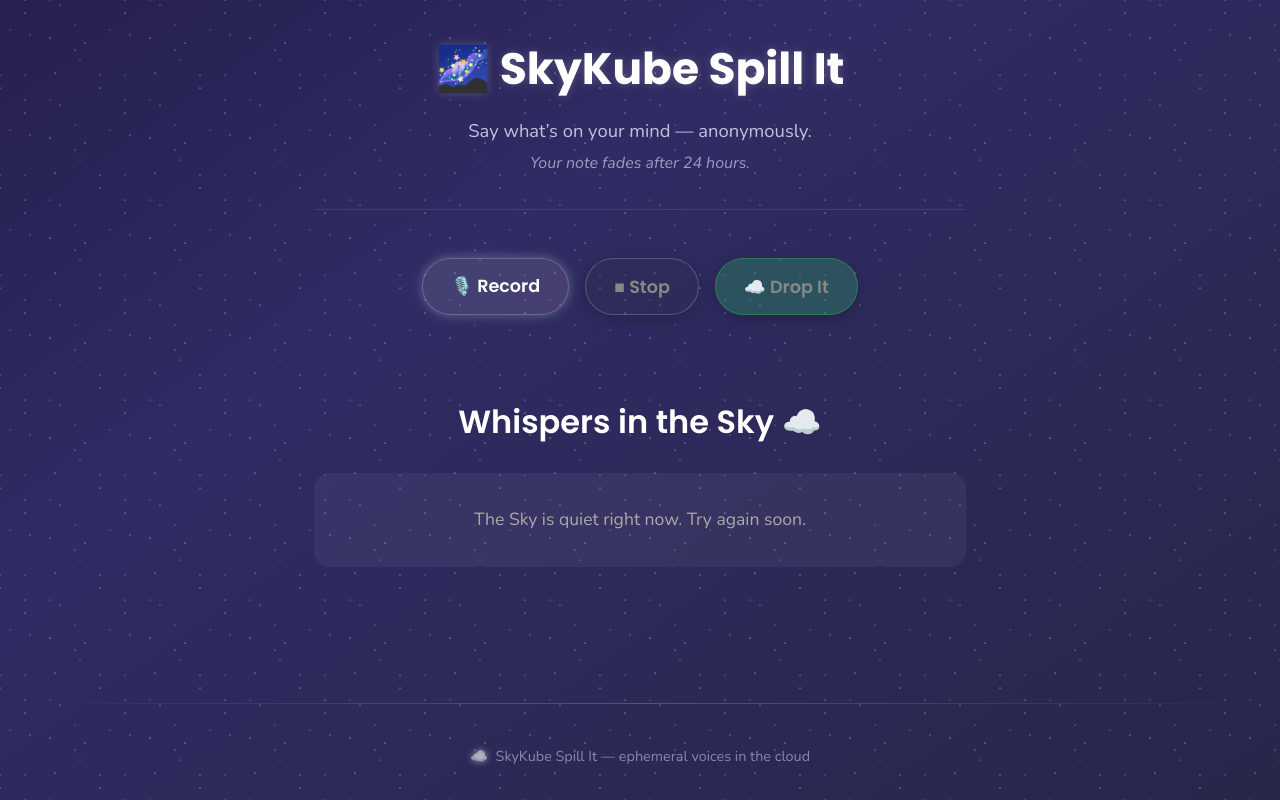
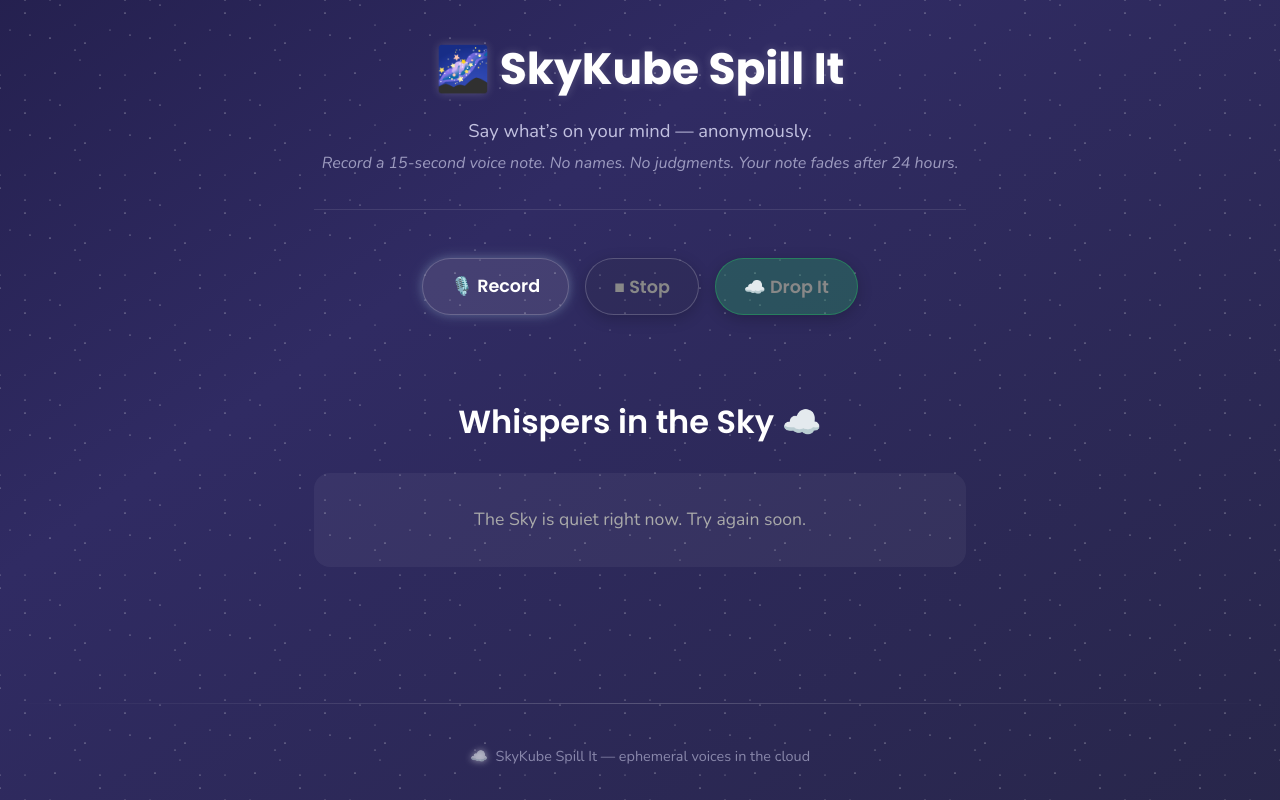
Before and after one commit to gursimran531/SkyKube-App, a website: page app/public/index.html in a window 1280 px wide. Drawn offline with nearby package versions, Linux system fonts and the light colour scheme; no server answers.

Commit message:
Added refinment ot frontend design

```diff
--- a/app/public/index.html
+++ b/app/public/index.html
@@ -337,7 +337,8 @@
       <h1>🌌 SkyKube Spill It</h1>
       <p>Say what’s on your mind — anonymously.</p>
       <p>
-        Your note fades after 24 hours.
+        Record a 15-second voice note. No names. No judgments. Your note
+        fades after 24 hours.
       </p>
     </header>
 
```
